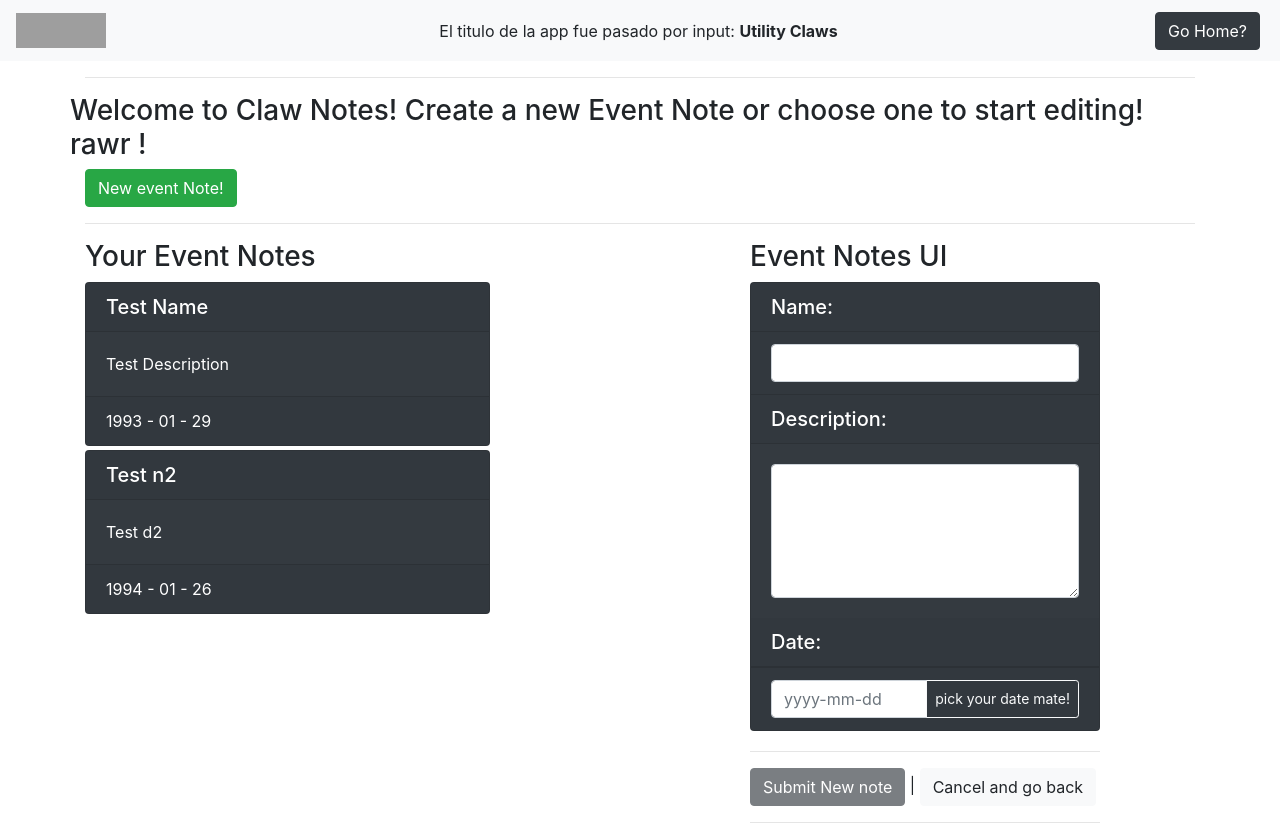
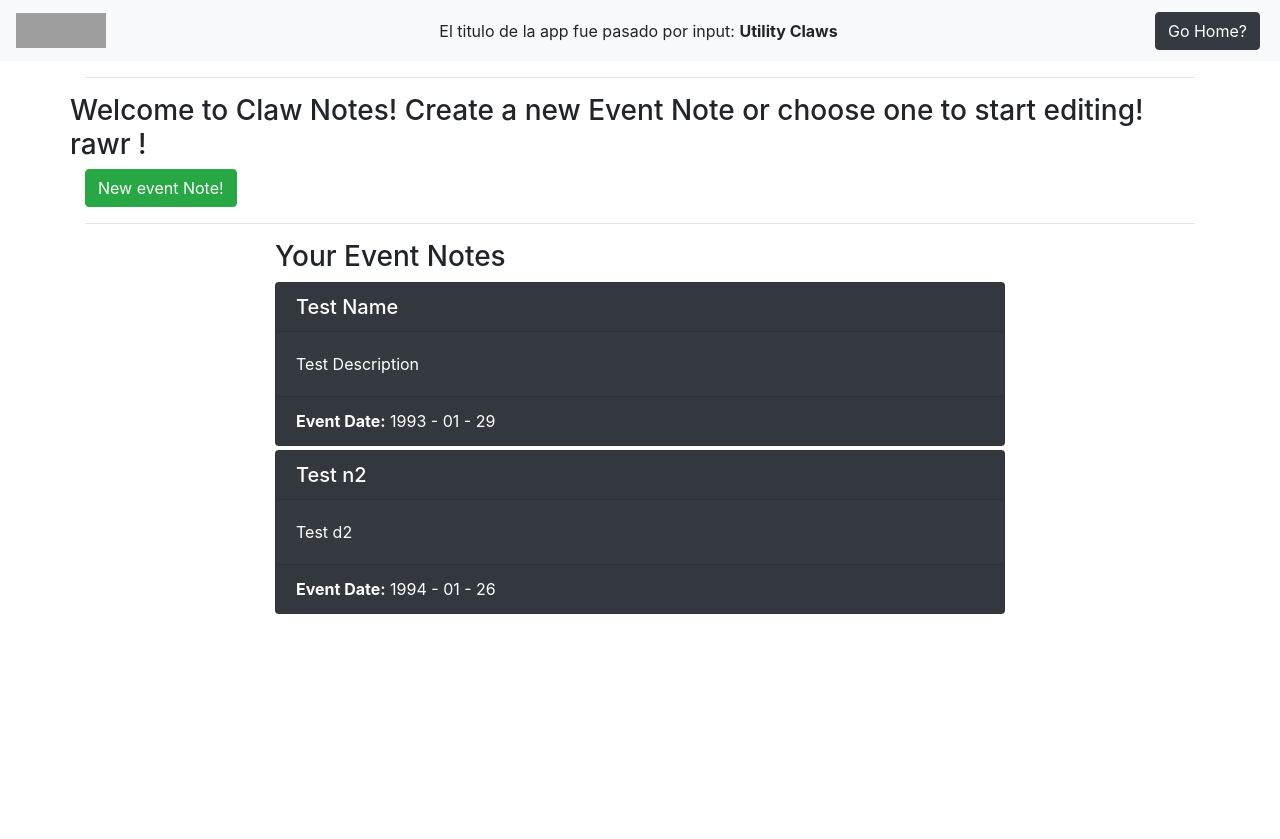
Before and after one commit to dantocia/utility-claws, an Angular app: page /notes in a window 1280 px wide. After the commit the page ends 800 px from the top, so only its background shows below. Built offline with nearby package versions, Linux system fonts and the light colour scheme; grey boxes are pictures that could not be loaded.

Commit message:
Se modificaron las colum con offset para que todo se viera mas estetico

```diff
--- a/src/app/notes/notes-list/notes-item/notes-item.component.html
+++ b/src/app/notes/notes-list/notes-item/notes-item.component.html
@@ -12,14 +12,14 @@ style="cursor: pointer;"
 routerLinkActive="active"
 
 >
-<div class="card-group w-75">
+<div class="card-group">
     <div class="card text-white bg-dark mb-1">
         <h5 class="card-header">{{ notes.name }}</h5>
       <div class="card-body">
         <p class="card-text">{{ notes.desc }}</p>
       </div>
       <div class="card-footer">
-        <p class="card-text">{{notes.date.year}} - {{notes.date.month}} - {{notes.date.day}}</p>
+        <p class="card-text"><strong>Event Date:</strong>  {{notes.date.year}} - {{notes.date.month}} - {{notes.date.day}}</p>
 
 
       </div>
--- a/src/app/notes/notes.component.html
+++ b/src/app/notes/notes.component.html
@@ -3,14 +3,12 @@
     <h3>Welcome to Claw Notes! Create a new Event Note or choose one to start editing! rawr !</h3>
 
 </div>
-<button type="button" class="btn btn-success mr-1">New event Note!</button>
+<button type="button" class="btn btn-success mr-1" (click)="toNewNote()">New event Note!</button>
 <hr>
 <div class="row">
-    <div class="col-md-6">
+    <div class="col-md-8 offset-md-2">
         <app-notes-list></app-notes-list>
     </div>
-    <div class="col-md-6">
-        <app-notes-edit></app-notes-edit>
-    </div>
+
 
 </div>
```
